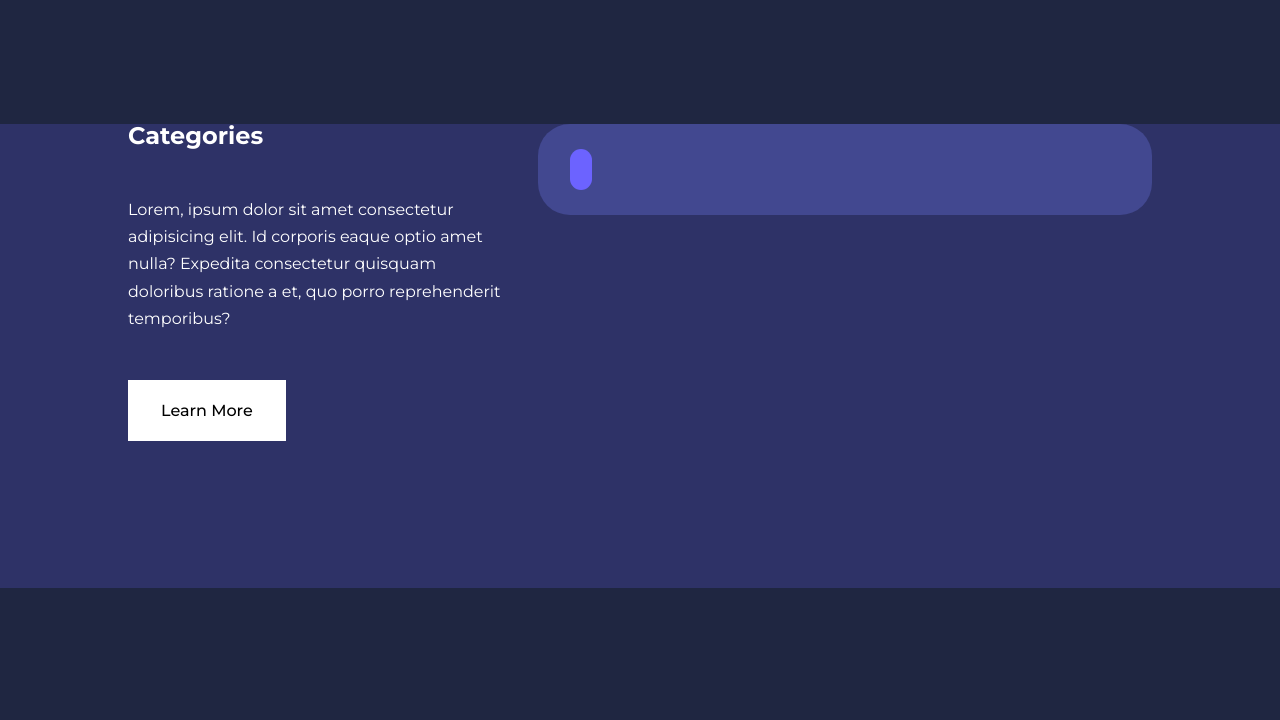
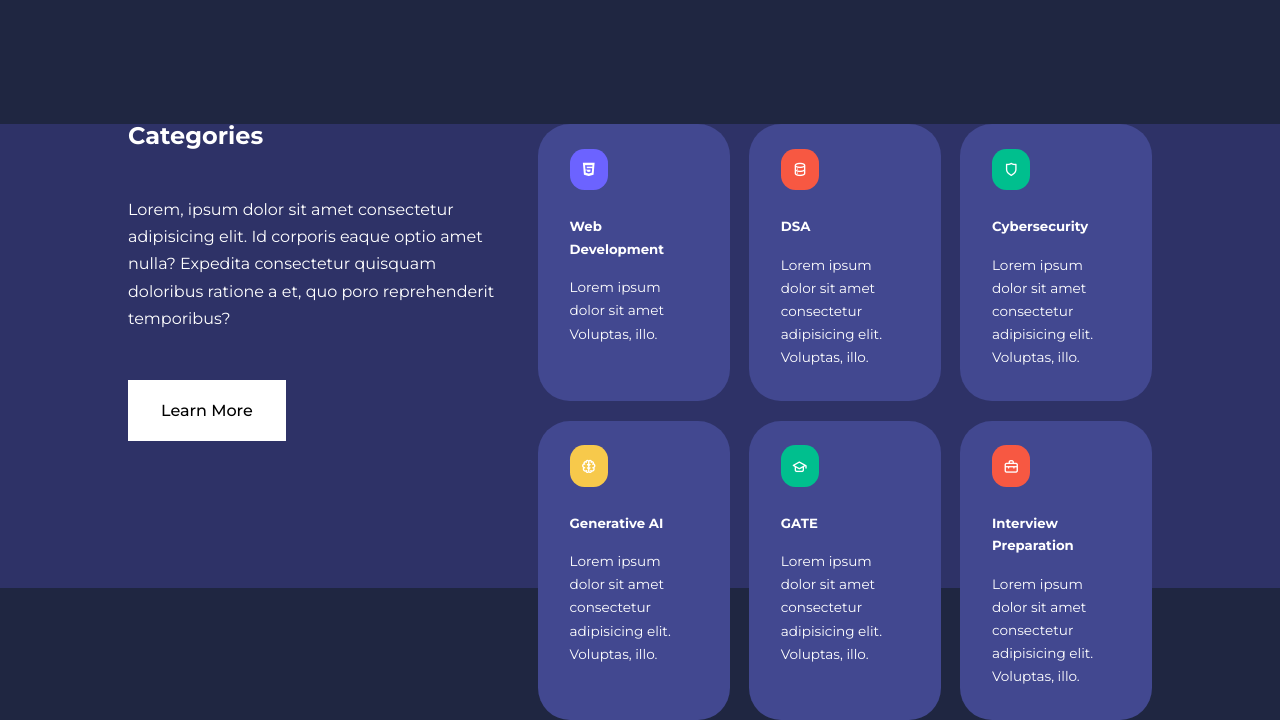
Before and after one commit to aadit-commits/skillup, a plain HTML site: page index.html in a window 1280 px wide. Shown: the part 516-1236 px from the top of the page. Before the commit the page ends 1104 px from the top, so only its background shows below. Drawn offline with nearby package versions, Linux system fonts and the light colour scheme.

Commit message:
Update index.html

```diff
--- a/index.html
+++ b/index.html
@@ -30,15 +30,17 @@
         </div>
     </nav>
     <header>
+
         <div class="container head_container">
             <div class="head_left">
                 <h1>Grow your skills to advance your career path</h1>
-            <p>Lorem ipsum, dolor sit amet consectetur adipisicing elit. Totam sed, sunt et necessitatibus hic a eaque, veritatis magni odio molestiae vero exercitationem quisquam ut ex!</p>
+                <p>Lorem ipsum, dolor sit amet consectetur adipisicing elit. Totam sed, sunt et necessitatibus hic a
+                    eaque, veritatis magni odio molestiae vero exercitationem quisquam ut ex!</p>
                 <a href="courses.html" class="btn btn-primary">Get Started</a>
             </div>
             <div class="head_right">
                 <div class="head_right-image">
-                <img src="header-img.png">
+                    <img src="ol.jpg">
                 </div>
             </div>
         </div>
@@ -47,18 +49,50 @@
         <div class="container categories_container">
             <div class="categories_left">
                 <h1>Categories</h1>
-                <p>Lorem, ipsum dolor sit amet consectetur adipisicing elit. Id corporis eaque optio amet nulla? Expedita consectetur quisquam doloribus ratione a et, quo porro reprehenderit temporibus?</p>
+                <p>Lorem, ipsum dolor sit amet consectetur adipisicing elit. Id corporis eaque optio amet nulla?
+                    Expedita consectetur quisquam doloribus ratione a et, quo poro reprehenderit temporibus?</p>
                 <a href="#" class="btn">Learn More</a>
             </div>
-            <div class="categroies_right">
+            <div class="categories_right">
                 <article class="category">
-                    <span class="category_icon">
+                    <span class="category_icon"><i class="uil uil-html5"></i></span>
+                    <h5>Web Development</h5>
+                    <p>Lorem ipsum dolor sit amet  Voluptas, illo.</p>
+                </article>
 
-                    </span>
+                <article class="category">
+                <span class="category_icon"><i class="uil uil-database"></i></span>
+                <h5>DSA</h5>
+                <p>Lorem ipsum dolor sit amet consectetur adipisicing elit. Voluptas, illo.</p>
+                </article>
+
+                <article class="category">
+                <span class="category_icon"><i class="uil uil-shield"></i></span>
+                <h5>Cybersecurity</h5>
+                <p>Lorem ipsum dolor sit amet consectetur adipisicing elit. Voluptas, illo.</p>
+                </article>
+
+                <article class="category">
+                <span class="category_icon"><i class="uil uil-brain"></i></span>
+                <h5>Generative AI</h5>
+                <p>Lorem ipsum dolor sit amet consectetur adipisicing elit. Voluptas, illo.</p>
+                </article>
+
+                <article class="category">
+                <span class="category_icon"><i class="uil uil-graduation-cap"></i></span>
+                <h5>GATE</h5>
+                <p>Lorem ipsum dolor sit amet consectetur adipisicing elit. Voluptas, illo.</p>
+                </article>
+
+                <article class="category">
+                <span class="category_icon"><i class="uil uil-suitcase"></i></span>
+                <h5>Interview Preparation</h5>
+                <p>Lorem ipsum dolor sit amet consectetur adipisicing elit. Voluptas, illo.</p>
                 </article>
             </div>
         </div>
     </section>
+
 </body>
 
 </html>
```
Lines whose indentation alone changed are shown as unchanged.
